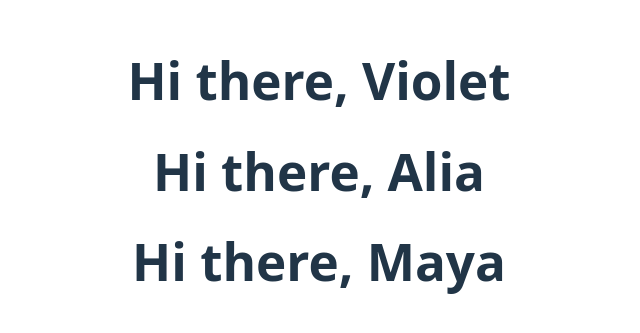
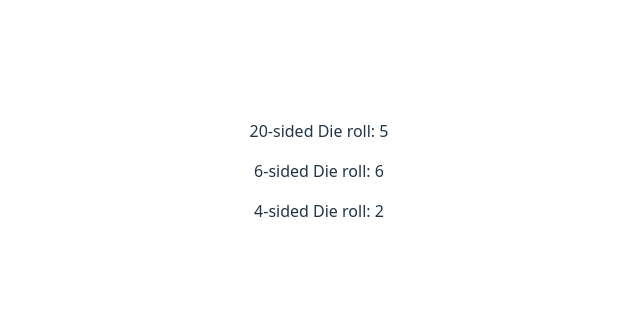
Before and after one commit to WestinSherman/ReactUdemyRerun, a React (Vite) app in the folder First-React-App/: page / in a window 1280 px wide. Shown: the part 229-562 px from the top of the page, without its empty margins (321-961 px from the left). Built offline with nearby package versions, Linux system fonts and the light colour scheme.

Commit message:
S_63(622), finished.

```diff
--- a/First-React-App/src/App.jsx
+++ b/First-React-App/src/App.jsx
@@ -1,13 +1,17 @@
 import './styles/App.css'
 import Chicken from './components/Chicken'
 import Greeter from './components/Greeter'
+import Die from './components/Die'
 
 function App() {
     return (
         <div>
-            <Greeter person="Violet" />
-            <Greeter person="Alia" />
-            <Greeter person="Maya" />
+            {/*<Greeter person="Violet" from="ME" />
+            <Greeter person="Alia" from="ME" />
+            <Greeter person="Maya" from="MY second" />*/}
+            <Die numSides={20} />
+            <Die numSides={6} />
+            <Die numSides={4} />
         </div>
     )
 }
--- /dev/null
+++ b/First-React-App/src/components/Die.jsx
@@ -0,0 +1,5 @@
+export default function Die({ numSides }) {
+    console.log(numSides);
+    const roll = Math.floor(Math.random() * 6) + 1
+    return <p>{numSides}-sided Die roll: {roll}</p>
+}
--- a/First-React-App/src/components/Greeter.jsx
+++ b/First-React-App/src/components/Greeter.jsx
@@ -1,3 +1,8 @@
-export default function Greeter({ person }) {
-    return <h1>Hi there, {person}</h1>
+export default function Greeter({ person, from }) {
+    return (
+        <>
+            <h1>Hi there, {person}!!!</h1>
+            <h2>From: {from}</h2>
+        </>
+    )
 }
```
Also changed, not shown: 1 other file (tests, documents, lock files or other folders).
